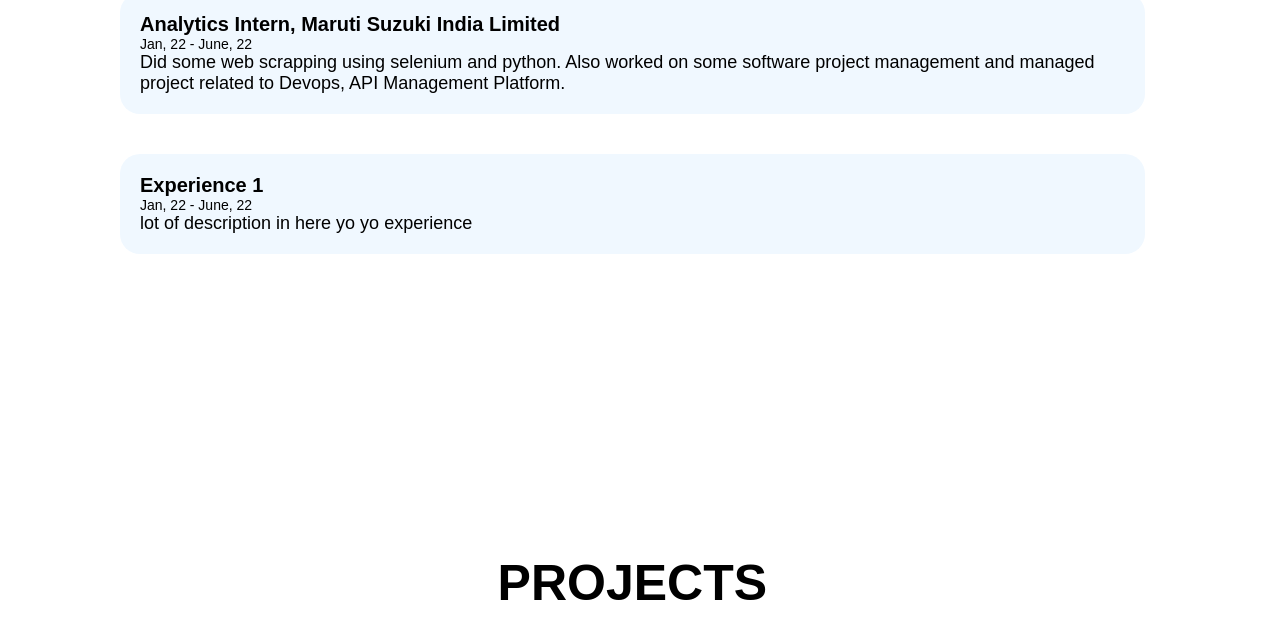
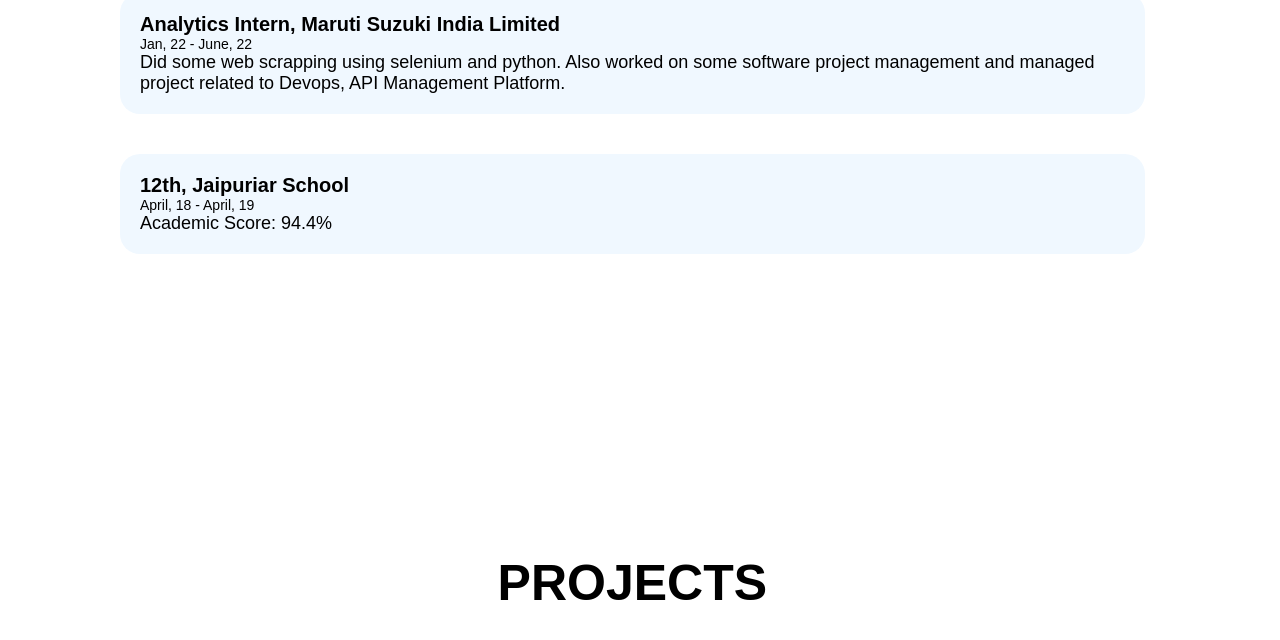
Before and after one commit to KewlAashish/KewlAashish.github.io, a plain HTML site: page index.html in a window 1280 px wide. Shown: the part 2158-2798 px from the top of the page. Drawn offline with Linux system fonts and the light colour scheme; a web font is replaced by a local one.

Commit message:
Update index.html

```diff
--- a/index.html
+++ b/index.html
@@ -125,10 +125,12 @@
             </div>
           </div>
           <div class="experience-container-item">
-            <div class="experience-container-item-heading">Experience 1</div>
-            <div class="experience-item-dates">Jan, 22 - June, 22</div>
+            <div class="experience-container-item-heading">
+              12th, Jaipuriar School
+            </div>
+            <div class="experience-item-dates">April, 18 - April, 19</div>
             <div class="experience-container-item-description">
-              lot of description in here yo yo experience
+              Academic Score: 94.4%
             </div>
           </div>
         </div>
```
